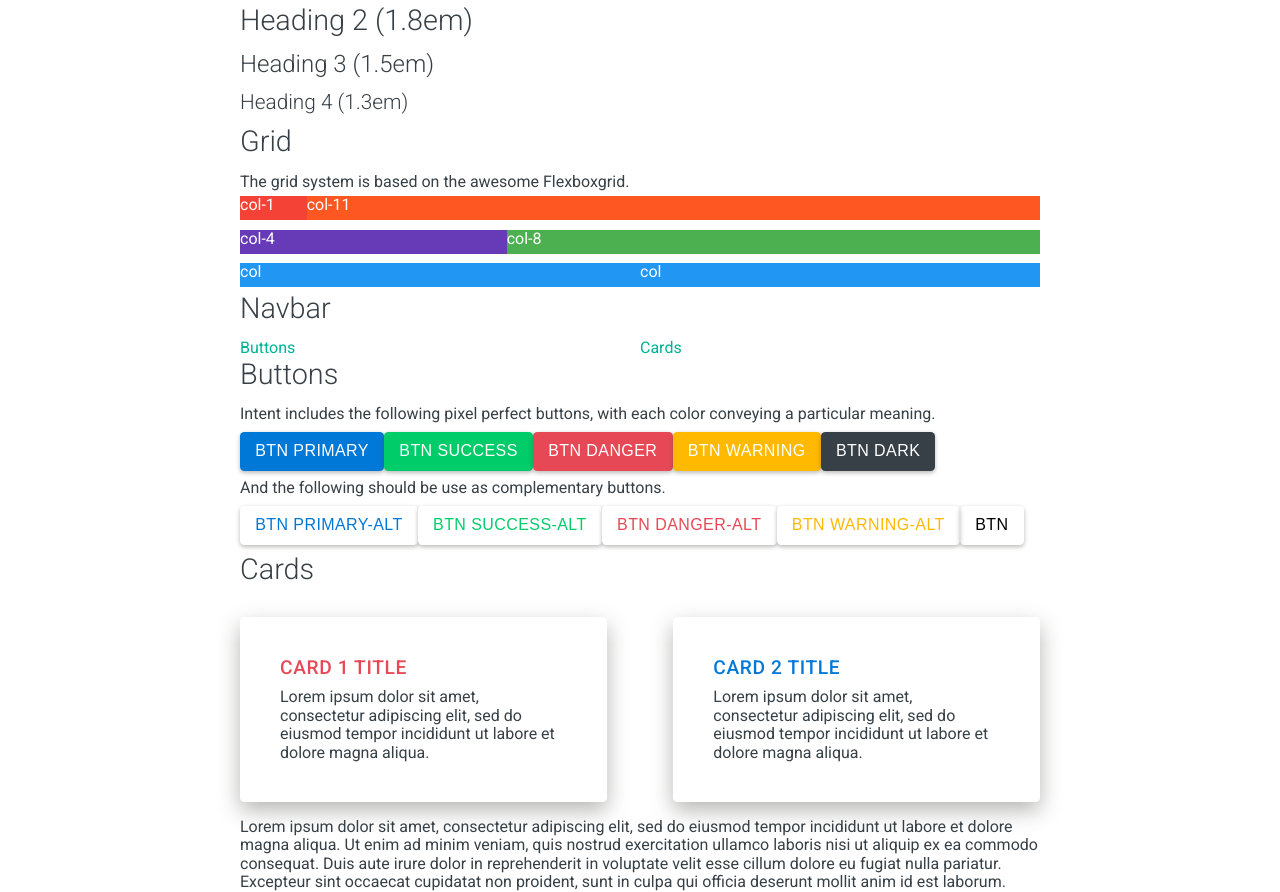
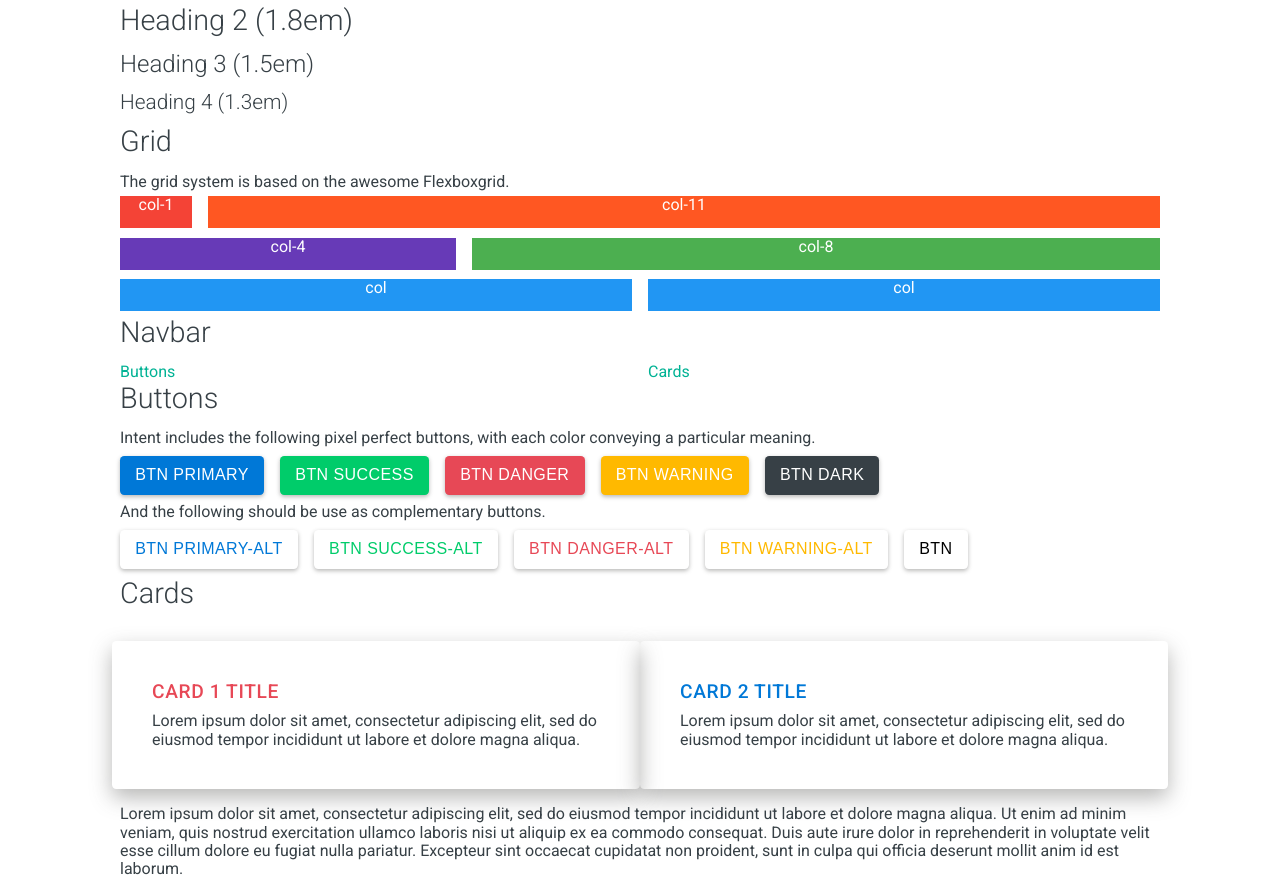
Before and after one commit to tommyip/intent, a plain HTML site: page index.html in a window 1280 px wide. Shown: the part 405-1297 px from the top of the page. Drawn offline with nearby package versions, Linux system fonts and the light colour scheme.

Commit message:
Adopt flexboxgrid.css

```diff
--- a/index.html
+++ b/index.html
@@ -48,16 +48,28 @@
 
     <div id="grid-showcase">
       <div class="row middle center">
-        <div class="col-1 col1">col-1</div>
-        <div class="col-11 col11">col-11</div>
+        <div class="col-1 col1">
+          <div>col-1</div>
+        </div>
+        <div class="col-11 col11">
+          <div>col-11</div>
+        </div>
       </div>
       <div class="row middle center">
-        <div class="col-4 col4">col-4</div>
-        <div class="col-8 col8">col-8</div>
+        <div class="col-4 col4">
+          <div>col-4</div>
+        </div>
+        <div class="col-8 col8">
+          <div>col-8</div>
+        </div>
       </div>
       <div class="row middle center">
-        <div class="col col6">col</div>
-        <div class="col col6">col</div>
+        <div class="col col6">
+          <div>col</div>
+        </div>
+        <div class="col col6">
+          <div>col</div>
+        </div>
       </div>
     </div>
 
@@ -70,40 +82,62 @@
     <h2 id="buttons">Buttons</h2>
     Intent includes the following pixel perfect buttons, with each color
     conveying a particular meaning.
-    <div class="row start middle">
-      <button class="btn primary">
-        <b></b>btn primary</button>
+    <div class="row middle">
+      <div class="raw-col">
+        <button class="btn primary">btn primary</button>
+      </div>
+      <div class="raw-col">
         <button class="btn success">btn success</button>
+      </div>
+      <div class="raw-col">
         <button class="btn danger">btn danger</button>
+      </div>
+      <div class="raw-col">
         <button class="btn warning">btn warning</button>
+      </div>
+      <div class="raw-col">
         <button class="btn dark">btn dark</button>
+      </div>
     </div>
 
     And the following should be use as complementary buttons.
-    <div class="row start middle">
+    <div class="row middle">
+      <div class="raw-col">
         <button class="btn primary-alt">btn primary-alt</button>
+      </div>
+      <div class="raw-col">
         <button class="btn success-alt">btn success-alt</button>
+      </div>
+      <div class="raw-col">
         <button class="btn danger-alt">btn danger-alt</button>
+      </div>
+      <div class="raw-col">
         <button class="btn warning-alt">btn warning-alt</button>
+      </div>
+      <div class="raw-col">
         <button class="btn">btn</button>
+      </div>
     </div>
 
     <h2 id="cards">Cards</h2>
     <div class="row">
       <div class="col card">
+        <div>
           <div class="card-title danger-alt">
             Card 1 title
           </div>
           Lorem ipsum dolor sit amet, consectetur adipiscing elit, sed do eiusmod
           tempor incididunt ut labore et dolore magna aliqua.
         </div>
-      <div class="col-1"></div>
+      </div>
       <div class="col card">
+        <div>
           <div class="card-title primary-alt">
             Card 2 title
           </div>
           Lorem ipsum dolor sit amet, consectetur adipiscing elit, sed do eiusmod
           tempor incididunt ut labore et dolore magna aliqua.
+        </div>
       </div>
     </div>
 
--- a/sass/_grid.scss
+++ b/sass/_grid.scss
@@ -1,11 +1,73 @@
-// This grid system is based on the awesome flexboxgrid.css
+// This grid system is mostly based on the awesome flexboxgrid.css
 // https://github.com/kristoferjoseph/flexboxgrid
 
-.base-container {
+$page-margin: 2em;
+$gutter-width: 1em;
+$halt-gutter-width: $gutter-width / 2;
+$gutter-compensation: $halt-gutter-width * -1;
+
+$sm-min: 30em;
+$md-min: 48em;
+$lg-min: 64em;
+$container-sm: $sm-min + $gutter-width;
+$container-md: $md-min + $gutter-width;
+$container-lg: $lg-min + $gutter-width;
+
+.container-fluid, .container {
+  margin-left: auto;
+  margin-right: auto;
+}
+
+.container-fluid {
+  padding-left: $page-margin;
+  padding-right: $page-margin;
+}
+
+@media (min-width: $sm-min) {
+  .container {
+    width: $container-sm;
+  }
+}
+
+@media (min-width: $md-min) {
+  .container {
+    width: $container-md;
+  }
+}
+
+@media (min-width: $lg-min) {
+  .container {
+    width: $container-lg;
+  }
+}
+
 .row {
   box-sizing: border-box;
   display: flex;
   flex-wrap: wrap;
+  margin-left: $gutter-compensation;
+  margin-right: $gutter-compensation;
+}
+
+.raw-col,
+.col,
+.col-1,
+.col-2,
+.col-3,
+.col-4,
+.col-5,
+.col-6,
+.col-7,
+.col-8,
+.col-9,
+.col-10,
+.col-11,
+.col-12 {
+  box-sizing: border-box;
+  flex: 0 0 auto;
+  padding-left: $halt-gutter-width;
+  padding-right: $halt-gutter-width;
+}
 
 .col {
   flex: 1;
@@ -70,18 +132,20 @@
   flex-basis: 100%;
   max-width: 100%;
 }
-  }
 
 .start {
   justify-content: flex-start;
+  text-align: start;
 }
 
 .center {
   justify-content: center;
+  text-align: center;
 }
 
 .end {
   justify-content: flex-end;
+  text-align: end;
 }
 
 .top {
@@ -95,25 +159,11 @@
 .bottom {
   align-items: flex-end;
 }
+
+.around {
+  justify-content: space-around;
 }
 
-.container {
-  // Base case (Mobile)
-  margin-left: 1em;
-  margin-right: 1em;
-
-  // Tablet
-  @media (min-width: 768px) {
-    margin-left: 1.5em;
-    margin-right: 1.5em;
+.between {
+  justify-content: space-around;
 }
-
-  // Desktop
-  // Believe it or not my phones has a higher resolution than my laptop...
-  @media (min-width: 1080px) {
-    margin-left: 15em;
-    margin-right: 15em;
-  }
-
-  @extend .base-container;
-}
--- a/style.css
+++ b/style.css
@@ -1,56 +1,56 @@
 /* Additional styling for index */
 
-#grid-showcase > div > div {
+#grid-showcase > div > div > div {
   color: white;
-  height: 1.5em;
+  height: 2em;
   margin-top: 0.3em;
   margin-bottom: 0.3em;
 }
 
-.col1 {
+.col1 > div {
   background-color: #F44336;
 }
 
-.col2 {
+.col2 > div {
   background-color: #E91E63;
 }
 
-.col3 {
+.col3 > div {
   background-color: #9C27B0;
 }
 
-.col4 {
+.col4 > div {
   background-color: #673AB7;
 }
 
-.col5 {
+.col5 > div {
   background-color: #3F51B5;
 }
 
-.col6 {
+.col6 > div {
   background-color: #2196F3;
 }
 
-.col7 {
+.col7 > div {
   background-color: #009688;
 }
 
-.col8 {
+.col8 > div {
   background-color: #4CAF50;
 }
 
-.col9 {
+.col9 > div {
   background-color: #CDDC39;
 }
 
-.col10 {
+.col10 > div {
   background-color: #FF9800;
 }
 
-.col11 {
+.col11 > div {
   background-color: #FF5722;
 }
 
-.col12 {
+.col12 > div {
   background-color: #607F8B;
 }
```
Also changed, not shown: dist/intent.css. Lines whose indentation alone changed are shown as unchanged.
